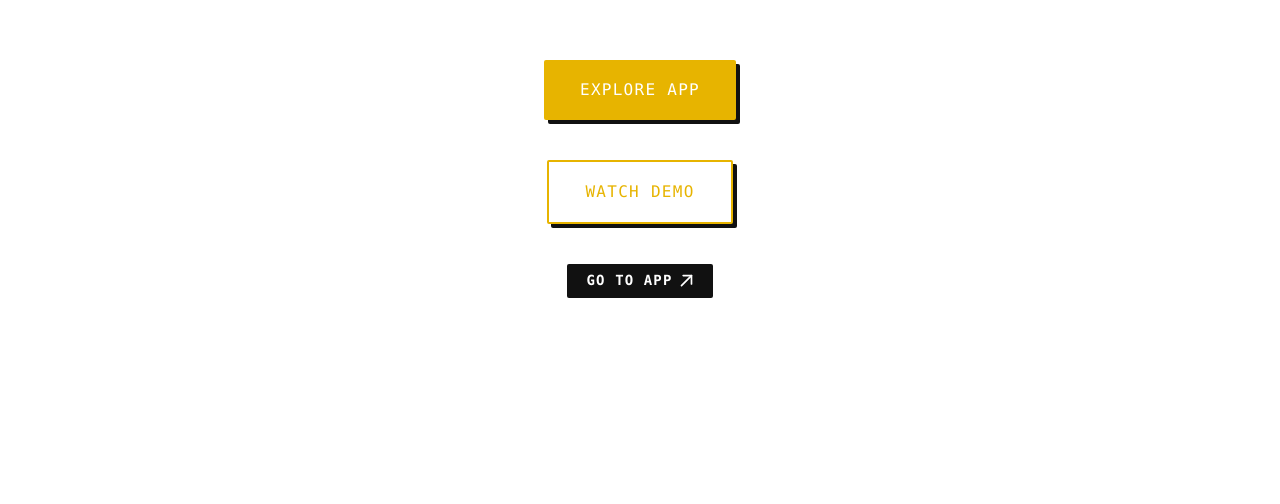
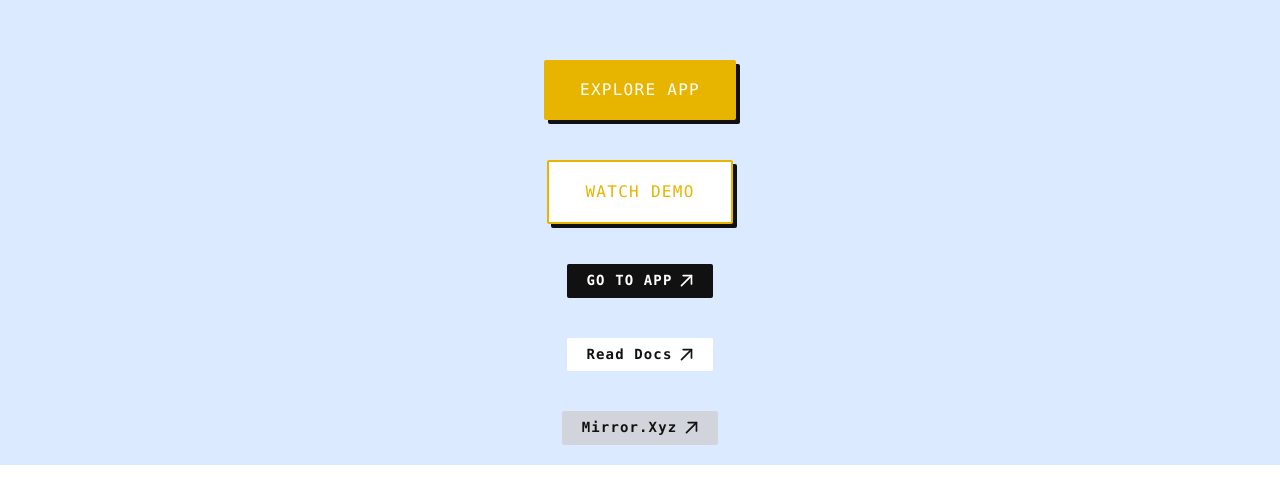
Before and after one commit to CODExSHUBHAM/honey-finance-website, a Next.js app: page / in a window 1280 px wide. Shown: the top 504 px of the page. Built offline with nearby package versions, Linux system fonts and the light colour scheme; a web font is replaced by a local one.

Commit message:
feat: added white & gray button

```diff
--- a/components/ui/Button/constants.ts
+++ b/components/ui/Button/constants.ts
@@ -3,8 +3,8 @@ export const VARIANT = {
   secondary:
     'bg-white text-primary border border-2 border-primary shadow-default-mini shadow-black',
   black: 'bg-black text-white text-sm font-semibold',
-  white: '',
-  gray: '',
+  white: 'bg-white text-black text-sm font-semibold',
+  gray: 'bg-gray-300 text-black text-sm font-semibold',
 };
 
 export const SIZE = {
--- a/pages/index.tsx
+++ b/pages/index.tsx
@@ -8,16 +8,16 @@ const Home: NextPage = () => {
   };
 
   return (
-    <div className="p-5">
-      <div className="flex items-center justify-center pt-10">
+    <div className="p-5 bg-blue-100">
+      <div className="flex items-center justify-center mt-10">
         <Button>Explore App</Button>
       </div>
-      <div className="flex items-center justify-center pt-10">
+      <div className="flex items-center justify-center mt-10">
         <Button variant="secondary" onClick={handleClickEvent}>
           Watch Demo
         </Button>
       </div>
-      <div className="flex items-center justify-center pt-10">
+      <div className="flex items-center justify-center mt-10">
         <Button
           as="a"
           className="flex items-center gap-2"
@@ -30,6 +30,32 @@ const Home: NextPage = () => {
           <Icon icon="LinkArrow" />
         </Button>
       </div>
+      <div className="flex items-center justify-center mt-10">
+        <Button
+          as="a"
+          className="flex items-center gap-2 capitalize"
+          variant="white"
+          size="sm"
+          href="//app.honey.finance/farm"
+          target="_blank"
+        >
+          Read Docs
+          <Icon icon="LinkArrow" />
+        </Button>
+      </div>
+      <div className="flex items-center justify-center mt-10">
+        <Button
+          as="a"
+          className="flex items-center gap-2 capitalize"
+          variant="gray"
+          size="sm"
+          href="//app.honey.finance/farm"
+          target="_blank"
+        >
+          Mirror.xyz
+          <Icon icon="LinkArrow" />
+        </Button>
+      </div>
     </div>
   );
 };
--- a/tailwind.config.js
+++ b/tailwind.config.js
@@ -7,12 +7,6 @@ module.exports = {
     './components/**/*.{js,ts,jsx,tsx}',
   ],
   theme: {
-    colors: {
-      white: '#ffffff',
-      black: '#111111',
-      primary: '#E7B400',
-      secondary: '#E78B00',
-    },
     fontFamily: {
       sans: ['Source Sans Pro', ...defaultTheme.fontFamily.sans],
       mono: ['Red Hat Mono', ...defaultTheme.fontFamily.mono],
@@ -22,6 +16,12 @@ module.exports = {
         default: '6px 6px 0px',
         'default-mini': '4px 4px 0px 0px',
       },
+      colors: {
+        white: '#ffffff',
+        black: '#111111',
+        primary: '#E7B400',
+        secondary: '#E78B00',
+      },
     },
   },
   plugins: [],
```
